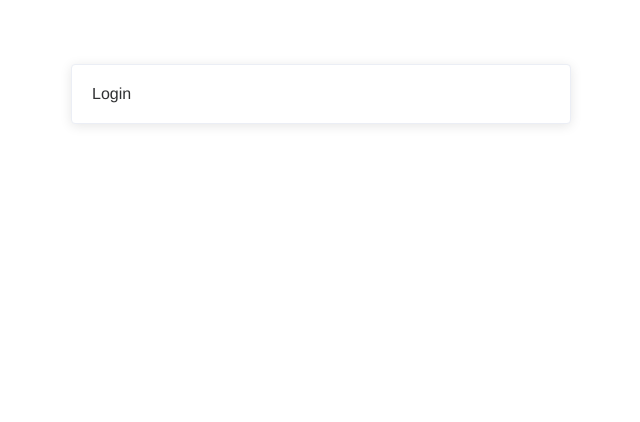
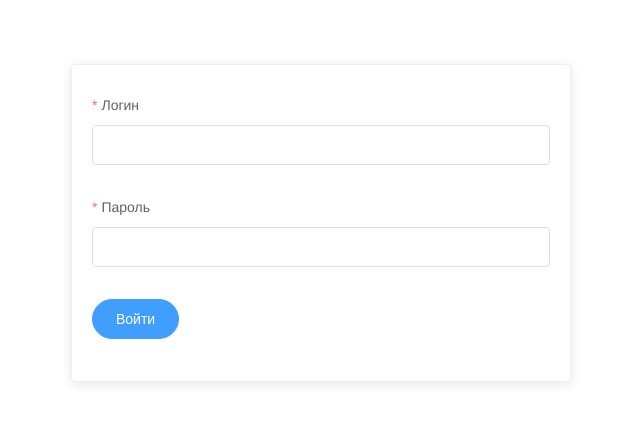
Before and after one commit to dm1annem/test_nuxt_blog, a Nuxt app: page /admin/login in a window 1280 px wide. Shown: the top 422 px of the page, without its empty margins (319-959 px from the left). Built offline with nearby package versions, Linux system fonts and the light colour scheme.

Commit message:
начал делать логн

```diff
--- a/components/main/CommentForm.vue
+++ b/components/main/CommentForm.vue
@@ -5,6 +5,7 @@
     ref="form"
     @submit.native.prevent="onSubmit"
     >
+      <h1>Войти в панель администратора</h1>
         <el-form-item label="Имя" prop="name">
             <el-input v-model.trim="controls.name"/>
         </el-form-item>
@@ -46,14 +47,14 @@
                     {
                     required: true,
                     message: 'Имя должно быть заполнено',
-                    triger: 'blur'
+                    trigger: 'blur'
                 }
                 ],
                 text:[
                     {
                     required: true,
                     message: 'Введите ваш комментарий.',
-                    triger: 'blur'
+                    trigger: 'blur'
                     }]
         }
 
--- a/package.json
+++ b/package.json
@@ -10,7 +10,7 @@
   },
   "dependencies": {
     "@nuxtjs/axios": "^5.12.5",
-    "core-js": "^3.8.3",
+    "core-js": "^3.9.0",
     "element-ui": "^2.15.0",
     "nuxt": "^2.14.12"
   },
--- a/pages/admin/login.vue
+++ b/pages/admin/login.vue
@@ -3,12 +3,89 @@
     shadow="always"
     :style="{ width: '500px' }"
     >
-        Login
+        <el-form
+        :model="controls"
+        :rules="rules"
+        ref="form"
+        @submit.native.prevent="onSubmit"
+        >
+                <el-form-item label="Логин" prop="login">
+                    <el-input v-model.trim="controls.login"/>
+                </el-form-item>
+
+                <div class="mb2">
+                <el-form-item label="Пароль" prop="password" show-password>
+                    <el-input
+                    v-model.trim="controls.password" type="password"></el-input>
+                </el-form-item>
+                </div>
+
+                <el-form-item >
+                    <el-button
+                    type="primary"
+                    native-type="submit"
+                    round
+                    :loading="loading"
+                    >Войти</el-button>
+                </el-form-item>
+        </el-form>
     </el-card>
 </template>
 
 <script>
 export default {
     layout: 'empty',
+
+    data() {
+        return{
+            loading: false,
+
+            controls:{
+              login: '',
+              password: '',
+            },
+
+            rules:{
+                login:[
+                    {required: true, message: 'Введите логин', trigger: 'blur' }
+                ],
+
+                password:[
+
+                    {required: true, message: 'Введите пароль', trigger: 'blur' },
+                    {min: 6, message: 'Пароль должен быть не менее 6 символов', trigger: 'blur'}
+
+                    // {min: 6, message: 'Пароль должен быть не менее 6 символов', trigger: 'blur'},
+                    // ,
+
+
+                ]
+            }
+        }
+    },
+
+    methods:{
+
+        onSubmit(){
+            this.$refs.form.validate(valid=>{
+                if(valid){
+                    console.log('validiruet')
+                    this.loading = true
+                }
+
+                try{
+                    const formData = {
+                        login: this.controls.login,
+                        password: this.controls.password
+                    }
+
+                    this.$store.dispatch('auth/login', formData)
+
+                } catch(e) {
+                    this.loading = false
+                }
+            })
+        }
+    }
 }
 </script>
--- /dev/null
+++ b/store/auth.js
@@ -0,0 +1,24 @@
+import 'core-js/es/promise'
+
+export const state = () =>({
+    token: null,
+})
+
+export const mutations = {
+
+}
+
+export const actions = {
+    async login({commit, dispatch}, formData) {
+
+        const token = await new Promise(resolve => {
+            setTimeout(() => resolve('Полная хуйня'), 2000)
+        })
+
+        console.log('token', token)
+    }
+}
+
+export const getters = {
+    isAuthenticated: state => Boolean(state.token)
+}
--- a/theme/index.scss
+++ b/theme/index.scss
@@ -26,3 +26,10 @@ html, body {
 .page-enter, .page-leave-active{
     opacity: 0;
 }
+
+.mb1 {
+    margin-bottom: 1rem;
+}
+.mb2 {
+    margin-bottom: 2rem;
+}
```
Also changed, not shown: store/README.md (deleted), 1 other file (tests, documents, lock files or other folders).
